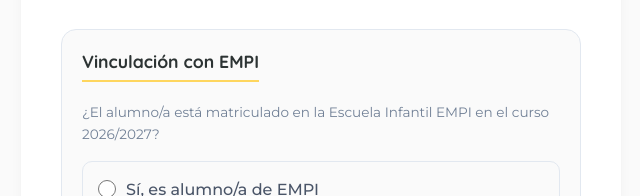
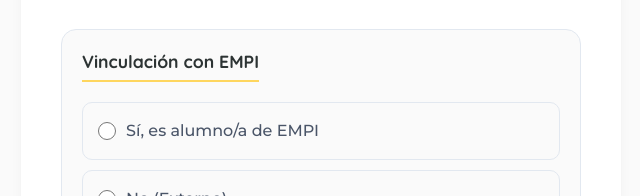
Before and after one commit to musicabalu/musicabalu-web, a Next.js app: page /inscripcion in a window 1280 px wide. Shown: the part 1144-1340 px from the top of the page, without its empty margins (319-959 px from the left). Built offline with nearby package versions, Linux system fonts and the light colour scheme; no server answers; the database is empty.

Commit message:
Eliminar oración descriptiva de EMPI en el formulario de inscripción

```diff
--- a/src/app/inscripcion/ef/page.js
+++ b/src/app/inscripcion/ef/page.js
@@ -163,7 +163,7 @@ export default function VeteranosInscripcionPage() {
 
           <div className={styles.formSection}>
             <h3>Vinculación con EMPI</h3>
-            <p className={styles.helpText}>¿El alumno/a está matriculado en la Escuela Infantil EMPI en el curso 2026/2027?</p>
+
             <div className={styles.radioGroup}>
               <label className={styles.radioLabel}>
                 <input type="radio" name="isEmpi" required checked={formData.isEmpi === true} onChange={() => setFormData(prev => ({...prev, isEmpi: true}))} />
--- a/src/app/inscripcion/page.js
+++ b/src/app/inscripcion/page.js
@@ -161,7 +161,7 @@ export default function InscripcionPage() {
 
           <div className={styles.formSection}>
             <h3>Vinculación con EMPI</h3>
-            <p className={styles.helpText}>¿El alumno/a está matriculado en la Escuela Infantil EMPI en el curso 2026/2027?</p>
+
             <div className={styles.radioGroup}>
               <label className={styles.radioLabel}>
                 <input type="radio" name="isEmpi" required checked={formData.isEmpi === true} onChange={() => setFormData(prev => ({...prev, isEmpi: true}))} />
```
